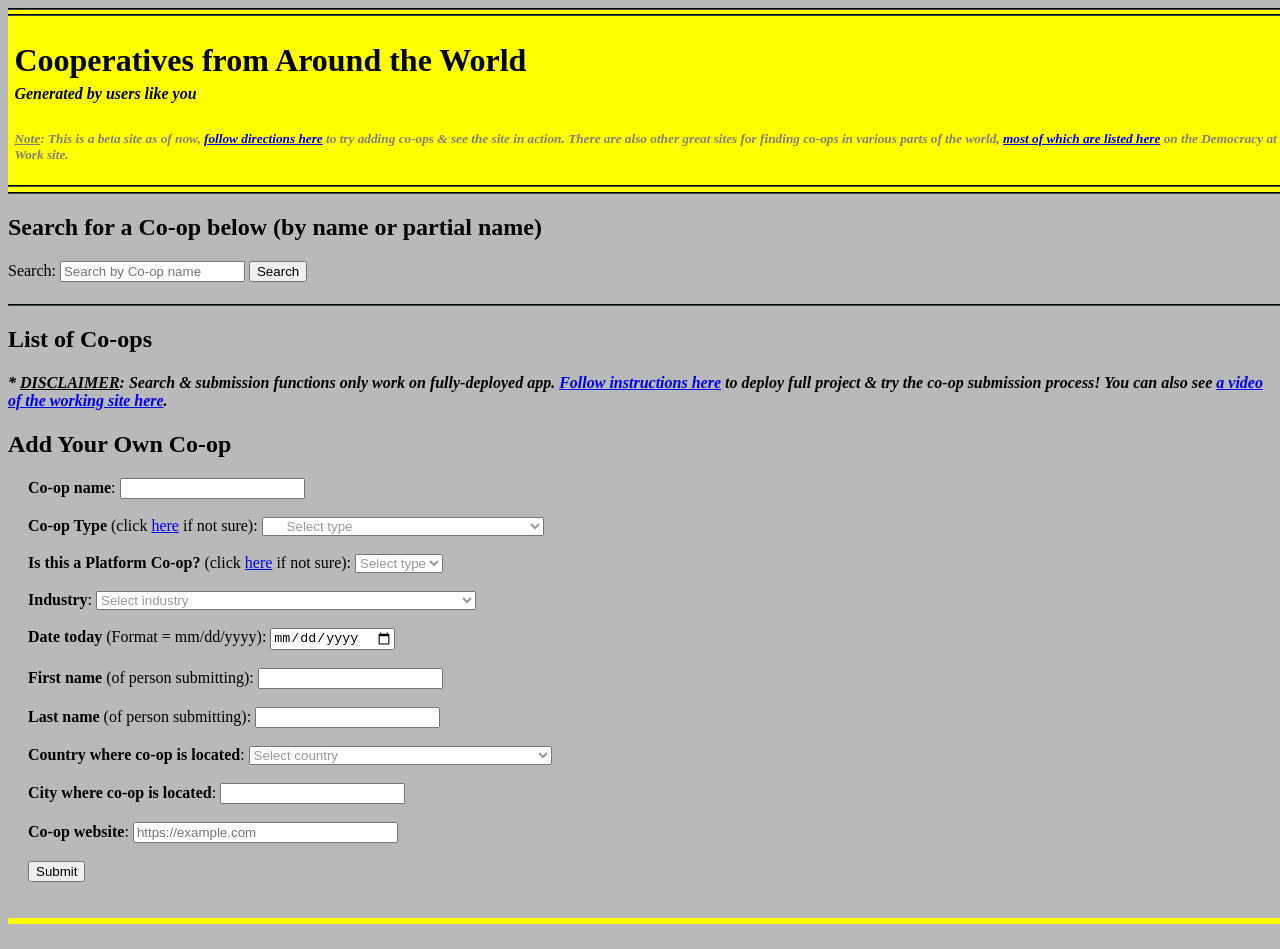
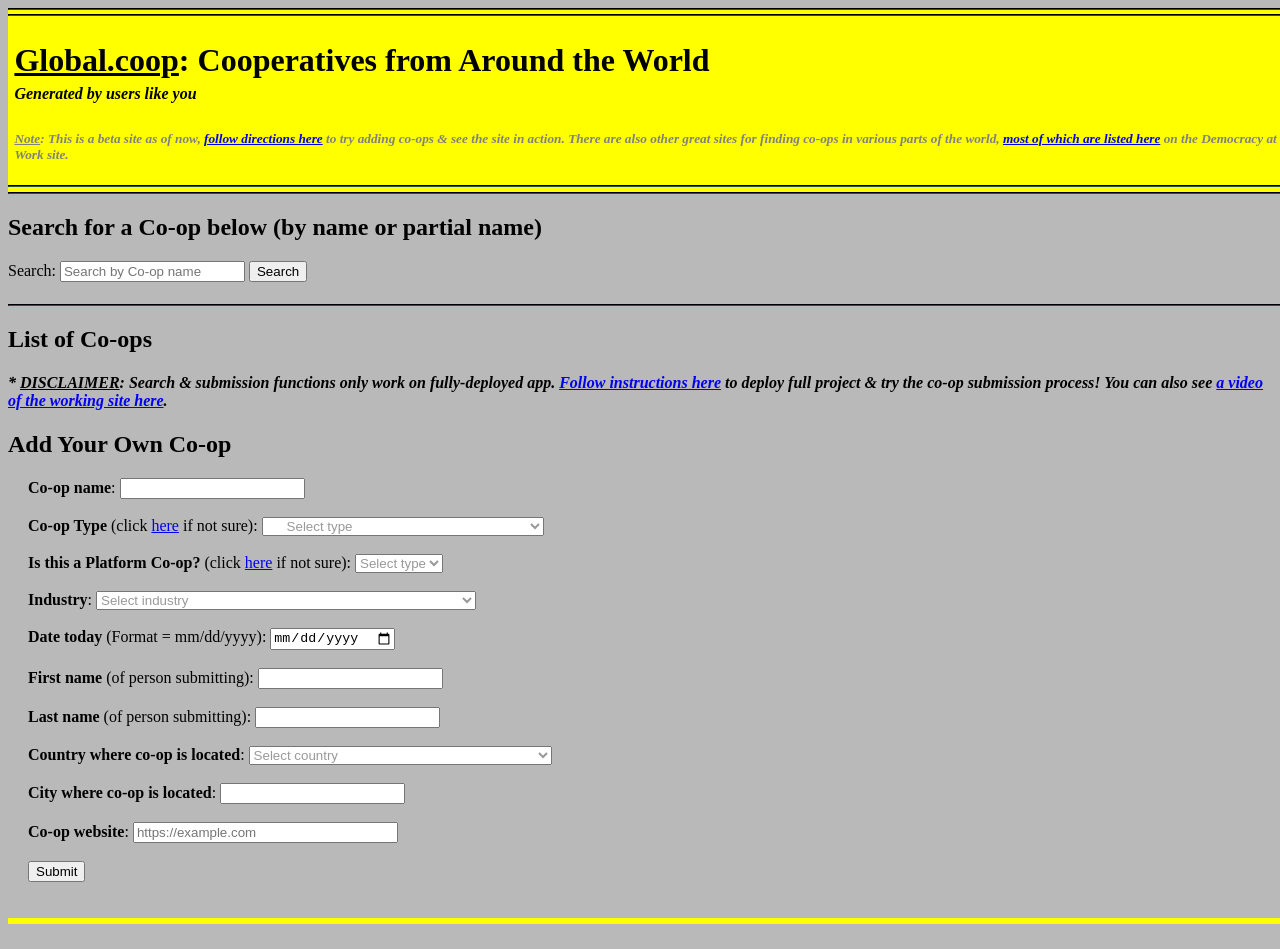
Before and after one commit to bhoconnor/coop-directory, a website: page html/index.html in a window 1280 px wide. Drawn offline with Linux system fonts and the light colour scheme; no server answers.

Commit message:
Update h1 to Global.coop

```diff
--- a/html/index.html
+++ b/html/index.html
@@ -26,7 +26,7 @@
 
   <div class="wrapper header banner-color">
     <header>
-      <h1 id="large-top-banner" class="banner-color">Cooperatives from Around the World</h1>
+      <h1 id="large-top-banner" class="banner-color"><u>Global.coop</u>: Cooperatives from Around the World</h1>
       <h4 id="small-top-banner" class="banner-color"><em>Generated by users like you</em></h4>
       <h5 id="small-top-banner" class="banner-color mini-banner"><em><u>Note</u>: This is a beta site as of now, <a href="https://github.com/bhoconnor/coop-directory" rel="noopener noreferrer" target="_blank">follow directions here</a> to try adding co-ops & see the site in action. There are also other great sites for finding co-ops in various parts of the world, <a href="https://www.democracyatwork.info/finding_co_ops" rel="noopener noreferrer" target="_blank">most of which are listed here</a> on the Democracy at Work site.</em></h5>
       <hr class="black-hr-lines"/>
```
